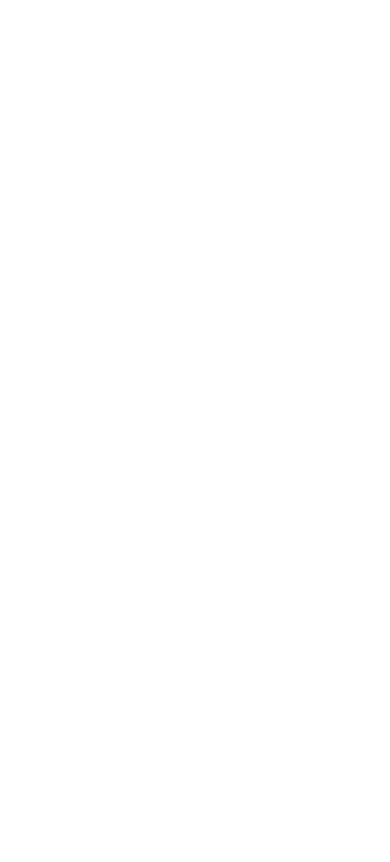
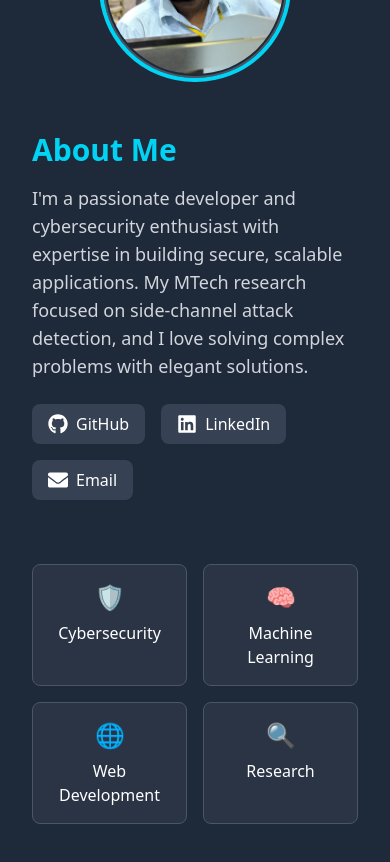
Before and after one commit to sbavis20/my-portfolio-app, a React (Vite) app: page / in a window 390 px wide. Shown: the part 9620-10482 px from the top of the page. Before the commit the page ends 9448 px from the top, so only its background shows below. Built offline with nearby package versions, Linux system fonts and the light colour scheme.

Commit message:
About Me section added

```diff
--- a/src/App.jsx
+++ b/src/App.jsx
@@ -1,15 +1,13 @@
 import { useState, useEffect } from 'react';
 import Oneko from "./components/Oneko";
-import Navbar from './components/Navbar';
+import Navbar from './components/NavBar';
 import Header from './components/Header';
 import Experience from './components/Experience';
 import Education from './components/Education';
 import Skills from './components/Skills';
-
 import Certifications from './components/Certifications';
-
 import Projects from './components/Projects';
-
+import About from './components/About';
 
 
 export default function App() {
@@ -71,6 +69,14 @@
           <Certifications />
         </div>
       </section>
+
+      {/* About Section */}
+          <section id="about" className="min-h-screen bg-gray-800">
+        <div className="max-w-7xl mx-auto px-4 sm:px-6 lg:px-8">
+          <About />
+        </div>
+      </section>
+
     </div>
   );
 }
--- /dev/null
+++ b/src/components/About.jsx
@@ -0,0 +1,88 @@
+import { FaGithub, FaLinkedin, FaTwitter, FaEnvelope } from 'react-icons/fa';
+
+
+const About = () => {
+  return (
+    <section id="about" className="py-16 bg-gray-800 text-white">
+      <div className="container mx-auto px-4 sm:px-6 lg:px-8">
+        <div className="flex flex-col md:flex-row items-center gap-12">
+          {/* Profile Photo (Circular) */}
+          <div className="w-48 h-48 md:w-56 md:h-56 flex-shrink-0">
+            <div className="relative rounded-full overflow-hidden border-4 border-cyan-400 p-1">
+              <img
+                src="/imgs/profile-pic.jpg"  // Replace with your image path
+                alt="Profile Photo"
+                className="w-full h-full object-cover rounded-full"
+              />
+              <div className="absolute inset-0 rounded-full border-2 border-white/20"></div>
+            </div>
+          </div>
+
+          {/* About Content */}
+          <div className="flex-1">
+            <h2 className="text-3xl font-bold text-cyan-400 mb-4">About Me</h2>
+            <p className="text-lg text-gray-300 mb-6">
+              I'm a passionate developer and cybersecurity enthusiast with expertise in building secure,
+              scalable applications. My MTech research focused on side-channel attack detection, and I love
+              solving complex problems with elegant solutions.
+            </p>
+
+            {/* Social Links */}
+            <div className="flex flex-wrap gap-4">
+              <a
+                href="https://github.com/yourusername"
+                target="_blank"
+                rel="noopener noreferrer"
+                className="flex items-center gap-2 px-4 py-2 bg-gray-700 hover:bg-gray-600 rounded-lg transition-colors"
+                aria-label="GitHub"
+              >
+                <FaGithub className="text-xl" />
+                <span>GitHub</span>
+              </a>
+
+              <a
+                href="https://linkedin.com/in/yourprofile"
+                target="_blank"
+                rel="noopener noreferrer"
+                className="flex items-center gap-2 px-4 py-2 bg-gray-700 hover:bg-gray-600 rounded-lg transition-colors"
+                aria-label="LinkedIn"
+              >
+                <FaLinkedin className="text-xl" />
+                <span>LinkedIn</span>
+              </a>
+
+              <a
+                href="mailto:your@email.com"
+                className="flex items-center gap-2 px-4 py-2 bg-gray-700 hover:bg-gray-600 rounded-lg transition-colors"
+                aria-label="Email"
+              >
+                <FaEnvelope className="text-xl" />
+                <span>Email</span>
+              </a>
+            </div>
+          </div>
+        </div>
+
+        {/* Skills Highlights */}
+        <div className="mt-16 grid grid-cols-2 md:grid-cols-4 gap-4">
+          {[
+            { name: "Cybersecurity", emoji: "🛡️" },
+            { name: "Machine Learning", emoji: "🧠" },
+            { name: "Web Development", emoji: "🌐" },
+            { name: "Research", emoji: "🔍" }
+          ].map((skill, index) => (
+            <div
+              key={index}
+              className="bg-gray-700/50 p-4 rounded-lg border border-gray-600 text-center hover:border-cyan-400 transition-colors"
+            >
+              <span className="text-2xl block mb-2">{skill.emoji}</span>
+              <h3 className="font-medium">{skill.name}</h3>
+            </div>
+          ))}
+        </div>
+      </div>
+    </section>
+  );
+};
+
+export default About;
```
Also changed, not shown: imgs/profile-pic.jpg (added).
